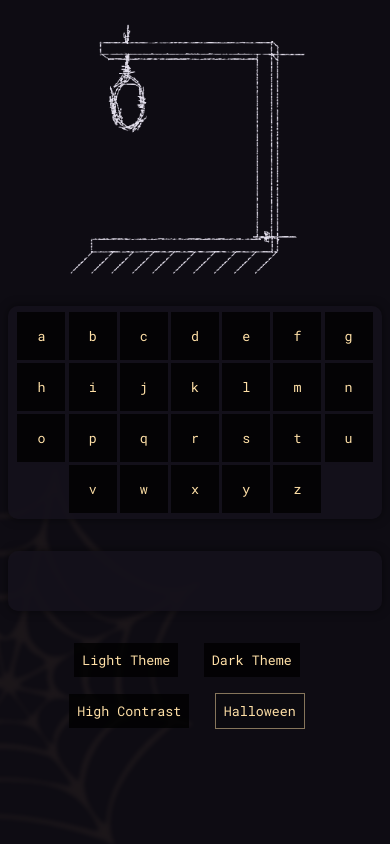
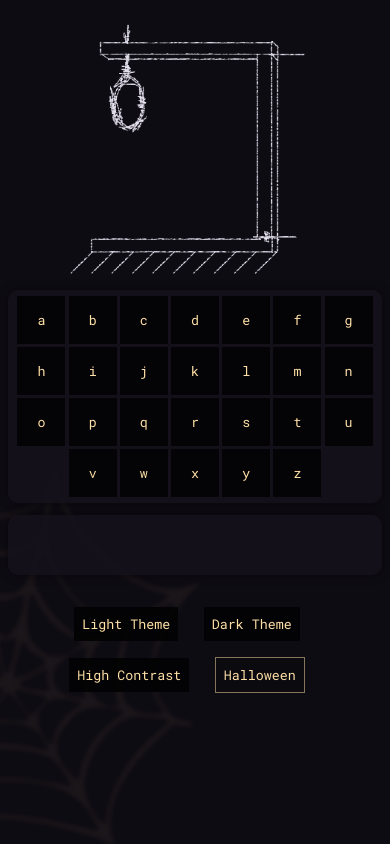
Before and after one commit to MMFane/hangman, a plain HTML site: page index.html in a window 390 px wide. Drawn offline with Linux system fonts and the light colour scheme; no server answers.

Commit message:
shrink section margin on mobile

```diff
--- a/styles/hangman.css
+++ b/styles/hangman.css
@@ -70,17 +70,6 @@ button:active:enabled {
   color: var(--text-deemphasize);
 }
 
-.section.keyboard {
-  display: none;
-  padding: 0.25rem;
-}
-
-.section.keyboard button {
-  margin: 0.1rem;
-  min-width: 48px;
-  min-height: 48px;
-}
-
 .text {
   color: var(--text);
 }
@@ -95,6 +84,17 @@ button.used {
   padding: 1rem;
   min-height: 60px;
   border-radius: 10px;
+}
+
+.section.keyboard {
+  display: none;
+  padding: 0.25rem;
+}
+
+.section.keyboard button {
+  margin: 0.1rem;
+  min-width: 48px;
+  min-height: 48px;
 }
 
 .warning {
@@ -126,4 +126,8 @@ button.used {
     position: relative;
     margin: 1rem 0 0 0;
   }
+
+  .section {
+    margin-top: 0.75rem;
+  }
 }
```
